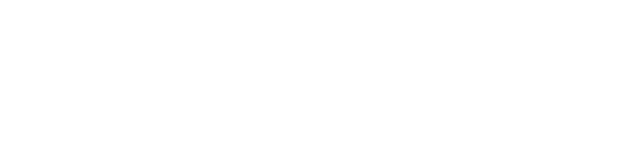
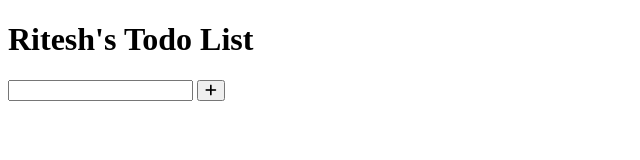
Before and after one commit to riteshshukladev/Todo-list, a plain HTML site: page index.html in a window 1280 px wide. Shown: the whole page, without its empty margins (0-640 px from the left). Drawn offline with Linux system fonts and the light colour scheme.

Commit message:
Basic HTML is done (Will get modified as work progresses)

```diff
--- a/index.html
+++ b/index.html
@@ -16,6 +16,18 @@
 </head>
 <body>
 
+    <header>
+        <h1>Ritesh's Todo List</h1>
+    </header>
+    <form>
+        <input type="text" class="todo-input">
+        <button type="submit" class="todo-button">
+            <i class="fa-solid fa-plus"></i>
+        </button>
+    </form>
+    <div class="todo-container">
+        <ul class="todo-list"></ul>
+    </div>
     <!-- scripts -->
     <script src="script.js"></script>
 </body>
```
